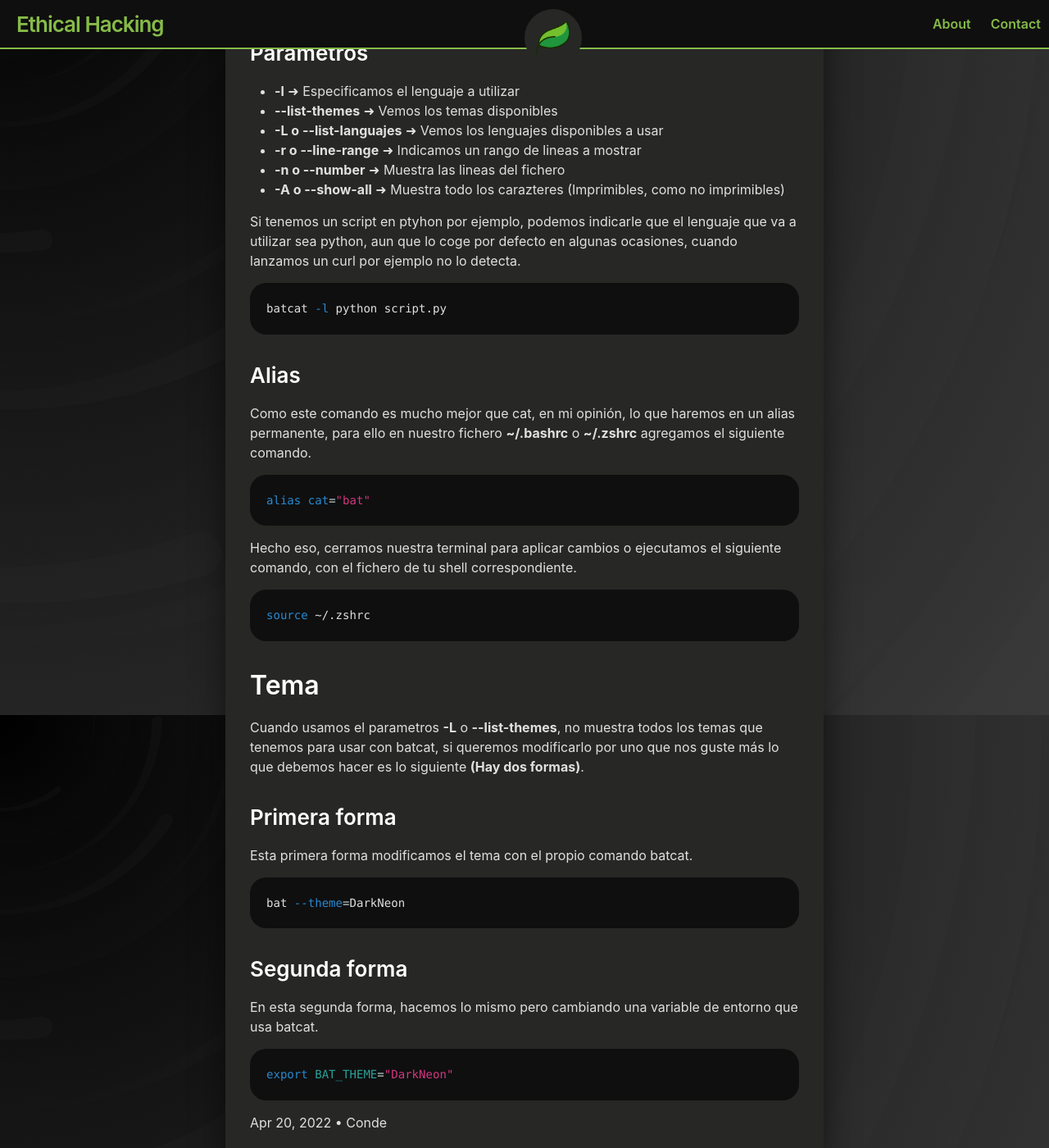
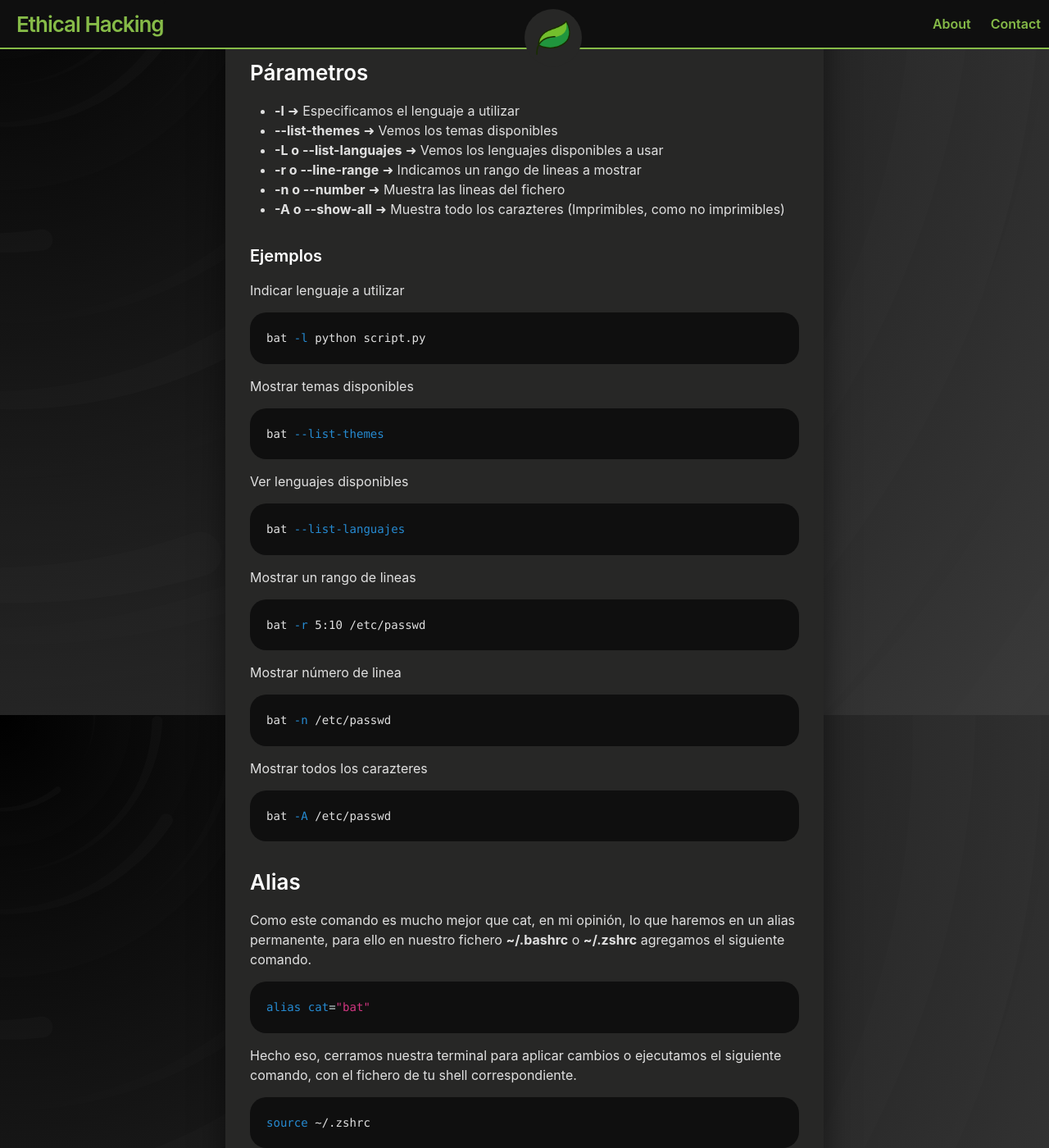
Before and after one commit to H4ckTrick/H4ckTrick.github.io, a Jekyll site: the page built from _posts/2022-04-20-Batcat-en-Linux.md, in a window 1280 px wide and 1400 px high, scrolled down 1048 px. Shown: the whole window at 82% size. Built offline with Jekyll 4.4.1, drawn with Linux system fonts in a browser that asks for light colours; a script that is not in the unit is left out; some of the changed text lies outside the part shown.

Commit message:
Update 2022-04-20-Batcat-en-Linux.md

````diff
--- a/_posts/2022-04-20-Batcat-en-Linux.md
+++ b/_posts/2022-04-20-Batcat-en-Linux.md
@@ -40,11 +41,32 @@ brew install bat
 - **-n o \--number** ➜ Muestra las lineas del fichero
 - **-A o \--show-all** ➜ Muestra todo los carazteres (Imprimibles, como no imprimibles)
 
-Si tenemos un script en ptyhon por ejemplo, podemos indicarle que el lenguaje que va a utilizar sea python,
-aun que lo coge por defecto en algunas ocasiones, cuando lanzamos un curl por ejemplo no lo detecta.
+#### Ejemplos
+Indicar lenguaje a utilizar
 ```bash
-batcat -l python script.py
+bat -l python script.py
 ```
+Mostrar temas disponibles
+```bash
+bat --list-themes
+```
+Ver lenguajes disponibles
+```bash
+bat --list-languajes
+```
+Mostrar un rango de lineas
+```bash
+bat -r 5:10 /etc/passwd
+```
+Mostrar número de linea
+```bash
+bat -n /etc/passwd
+```
+Mostrar todos los carazteres
+```bash
+bat -A /etc/passwd
+```
+
 ### Alias
 Como este comando es mucho mejor que cat, en mi opinión, lo que haremos en un alias permanente,
 para ello en nuestro fichero **~/.bashrc** o **~/.zshrc** agregamos el siguiente comando.
@@ -57,16 +79,22 @@ con el fichero de tu shell correspondiente.
 source ~/.zshrc
 ```
 
-## Tema
+### Tema
 Cuando usamos el parametros **-L** o **\--list-themes**, no muestra todos los temas que tenemos para usar con batcat, si queremos
 modificarlo por uno que nos guste más lo que debemos hacer es lo siguiente **(Hay dos formas)**.
-### Primera forma
+#### Primera forma
 Esta primera forma modificamos el tema con el propio comando batcat.
 ```bash
 bat --theme=DarkNeon
 ```
-### Segunda forma
+#### Segunda forma
 En esta segunda forma, hacemos lo mismo pero cambiando una variable de entorno que usa batcat.
 ```bash
 export BAT_THEME="DarkNeon"
 ```
+### Errores
+Cuando intentamos instalar **bat** en nuestro sistemas nos puede dar diferentes errores.
+- Error de dependencias ➜ Actualizar reposirios
+- Error de paquete no encontrado ➜ En algunas versiones no es bat, es batcat
+
+Personalmente en Kali, Parrot siempre he usado **batcat**, ahora que uso arch es **bat**.
````
Also changed, not shown: other parts of _posts/2022-04-20-Batcat-en-Linux.md (+2 -1 lines).
